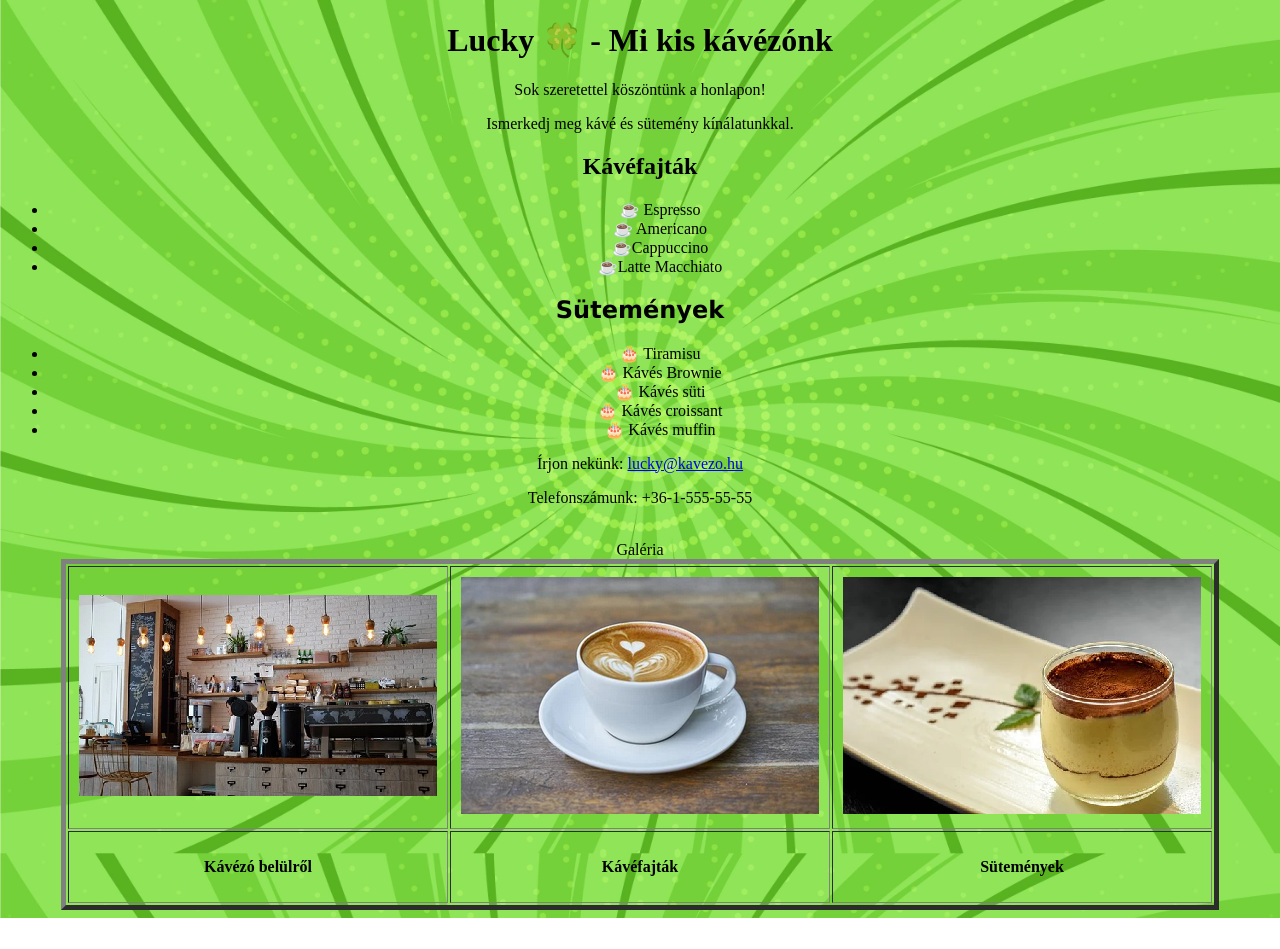
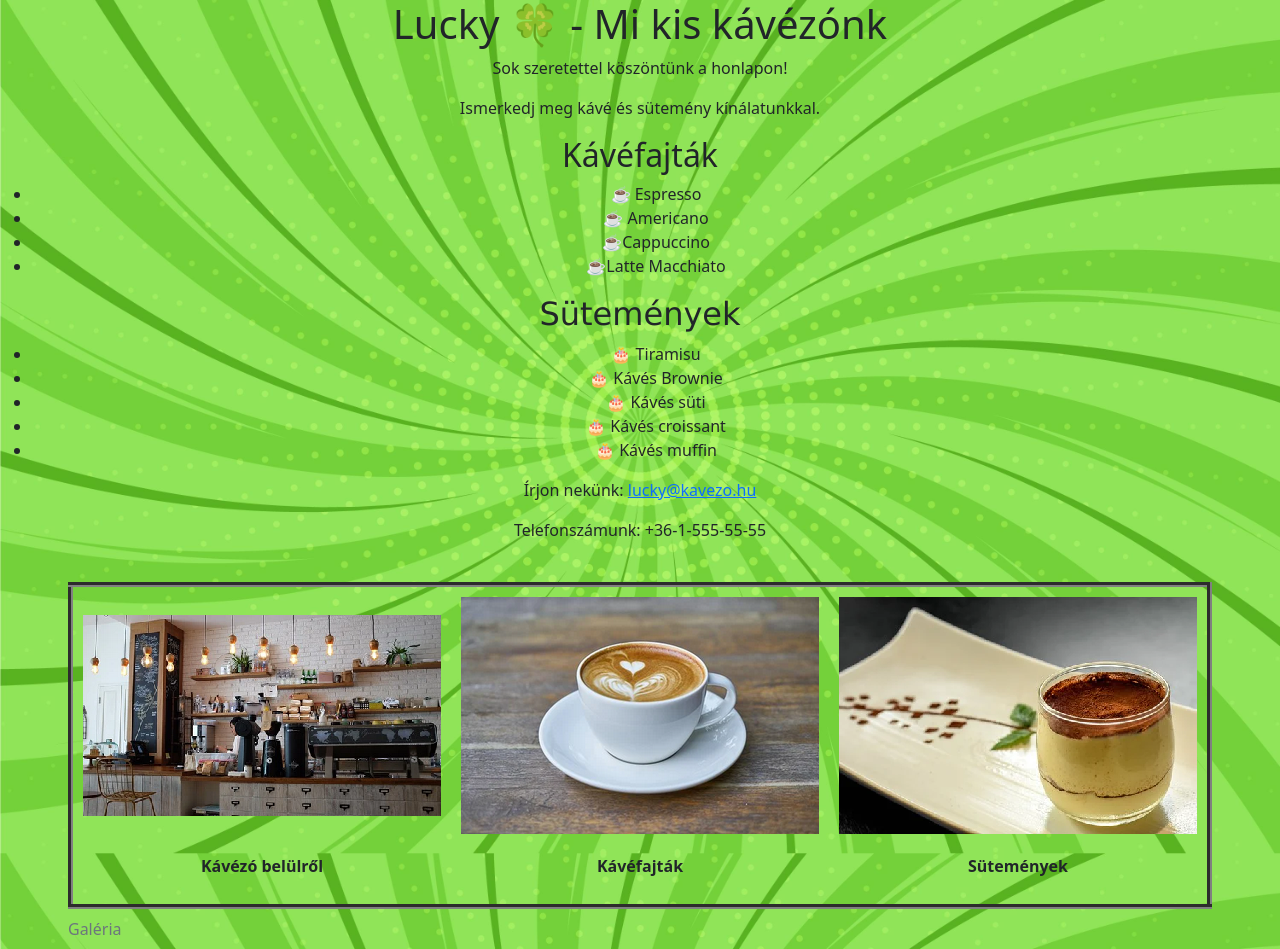
Before and after one commit to Robinhood0123/Kirajok, a plain HTML site: page kavezo_regi/index.html in a window 1280 px wide. Before the commit the page ends 918 px from the top, so only its background shows below. Drawn offline with Linux system fonts and the light colour scheme; files that its build step writes are made by us from their sources.

Commit message:
Update index.html

```diff
--- a/kavezo_regi/index.html
+++ b/kavezo_regi/index.html
@@ -4,7 +4,8 @@
     <meta charset="UTF-8">
     <meta http-equiv="X-UA-Comparible" coneten="IE=edge"
     <meta name="viewport" content="width=device-width, initial-scale=1.0">
-
+    <link rel="stylesheet" href="./bootstrap-5.0.2-dist/bootstrap.min.css" integrity="sha384-B0vP5xmATw1+K9KRQjQERJvTumQW0nPEzvF6L/Z6nronJ3oUOFUFpCjEUQouq2+l" crossorigin="anonymous">
+    <link rel="stylesheet" href="./bootstrap-5.0.2-dist/style.css">
     <title>Lucky</title>
     <style>
         body{
```
